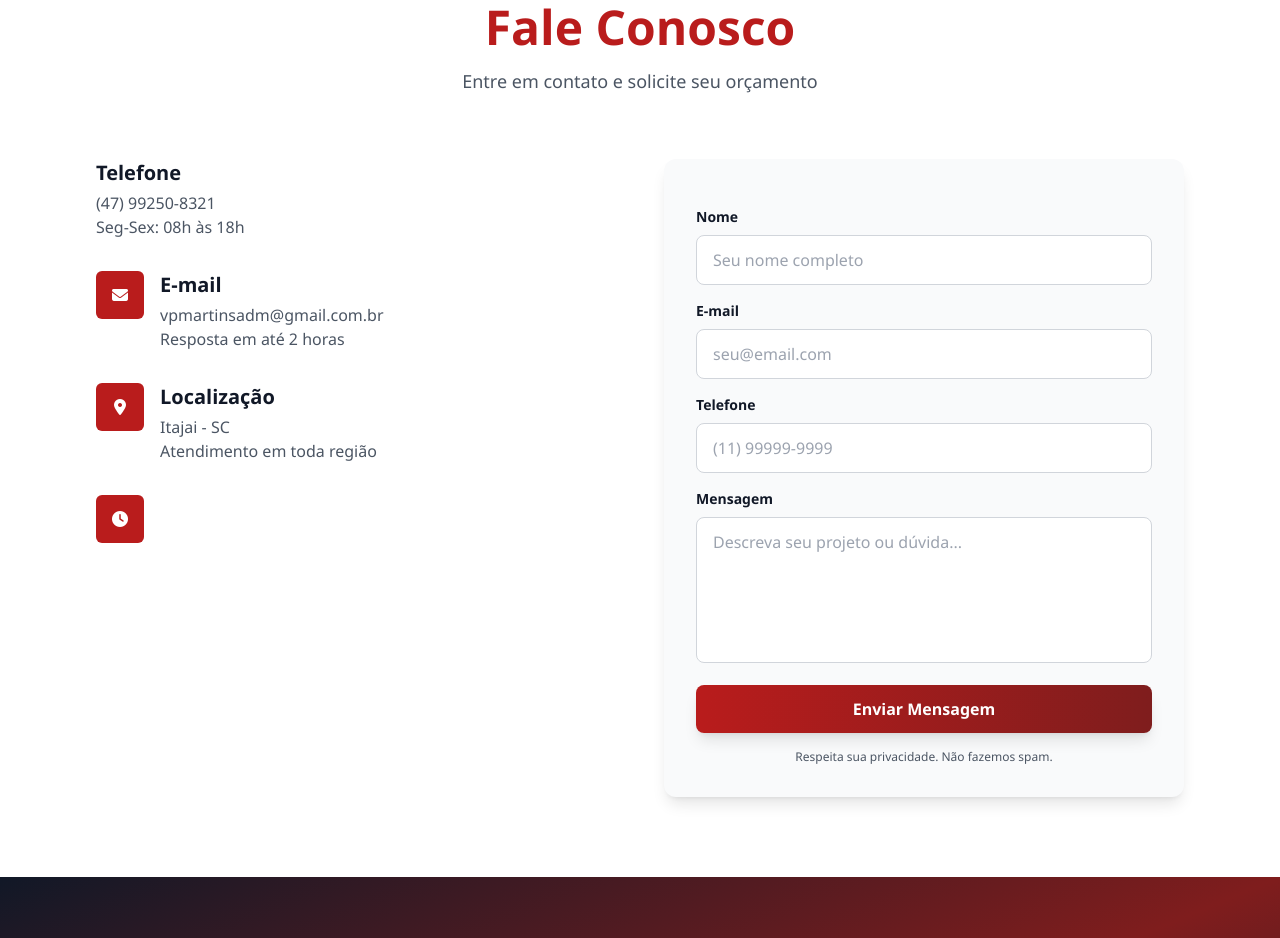
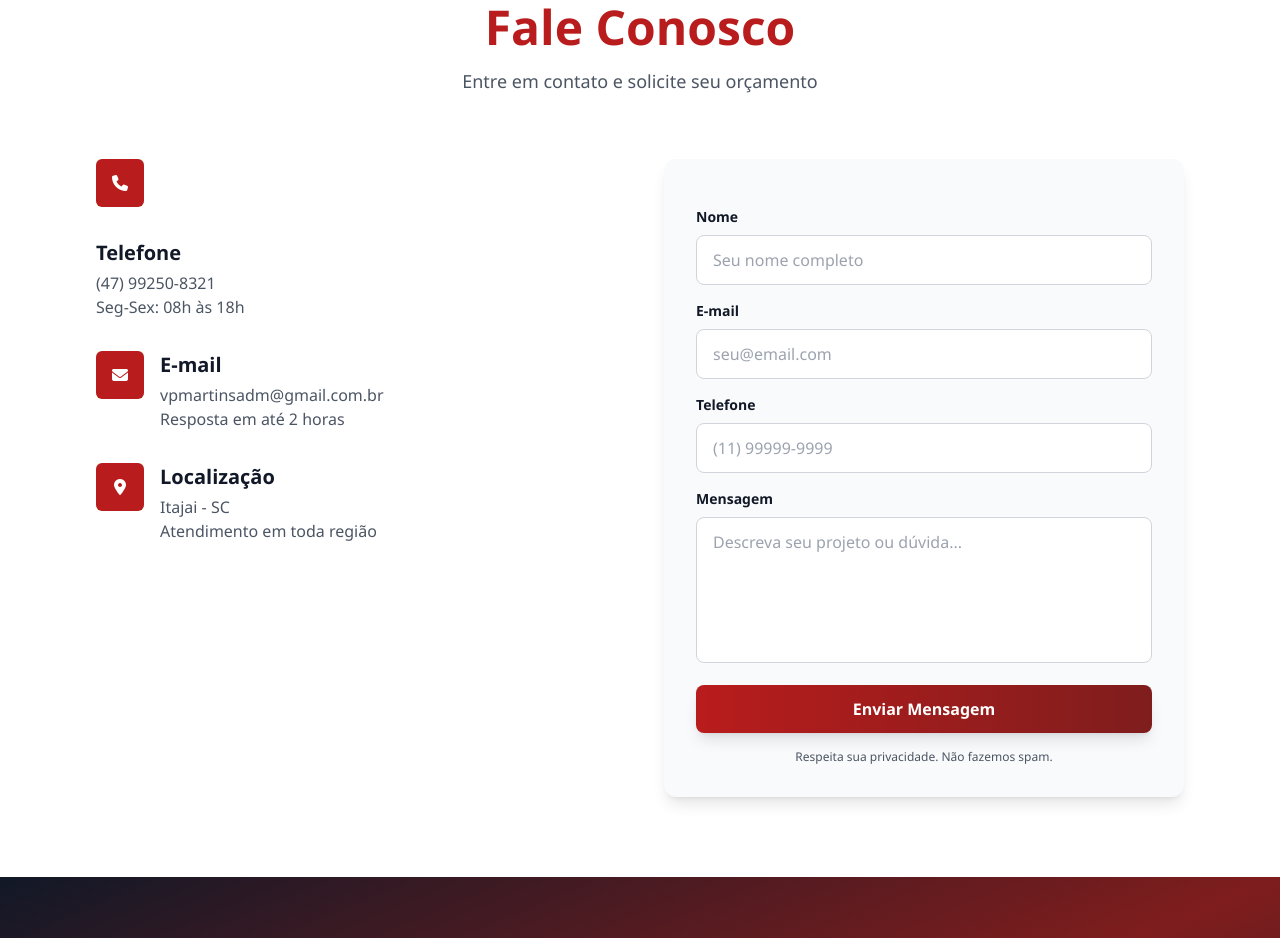
Before and after one commit to AntonyCosta1/vpmartins-website, a plain HTML site: page index.html in a window 1280 px wide. Shown: the part 4213-5151 px from the top of the page. Drawn offline with nearby package versions, Linux system fonts and the light colour scheme.

Commit message:
post do site

```diff
--- a/index.html
+++ b/index.html
@@ -3,7 +3,7 @@
 
 <head>
   <meta charset="UTF-8" />
-  <link rel="icon" href="favicon.ico" type="image/x-icon">
+  <link rel="icon" href="/vpmartins-website/img/favicon (1).ico" type="image/x-icon">
   <meta name="viewport" content="width=device-width, initial-scale=1.0" />
   <meta name="description"
     content="VP Martins - Serviços profissionais de hidráulica e elétrica. Atendimento técnico confiável 24h para prédios, comércios e indústrias." />
@@ -424,6 +424,11 @@
       <div class="grid md:grid-cols-2 gap-12">
         <!-- Informações de Contato -->
         <div class="space-y-8" data-aos="fade-right">
+           <div class="flex-shrink-0">
+              <div class="flex items-center justify-center h-12 w-12 rounded-md bg-red-700 text-white">
+                <i class="fas fa-phone"></i>
+              </div>
+            </div>
           <div class="flex items-start space-x-4">
             <div>
               <h3 class="text-xl font-bold text-gray-900">Telefone</h3>
@@ -455,14 +460,6 @@
               <h3 class="text-xl font-bold text-gray-900">Localização</h3>
               <p class="text-gray-600 mt-1">Itajai - SC</p>
               <p class="text-gray-600">Atendimento em toda região</p>
-            </div>
-          </div>
-
-          <div class="flex items-start space-x-4">
-            <div class="flex-shrink-0">
-              <div class="flex items-center justify-center h-12 w-12 rounded-md bg-red-700 text-white">
-                <i class="fas fa-clock"></i>
-              </div>
             </div>
           </div>
         </div>
```
Also changed, not shown: obrigado.html (+1 -1 lines), orcamento.html (+1 -1 lines), projetos.html (+1 -1 lines).
